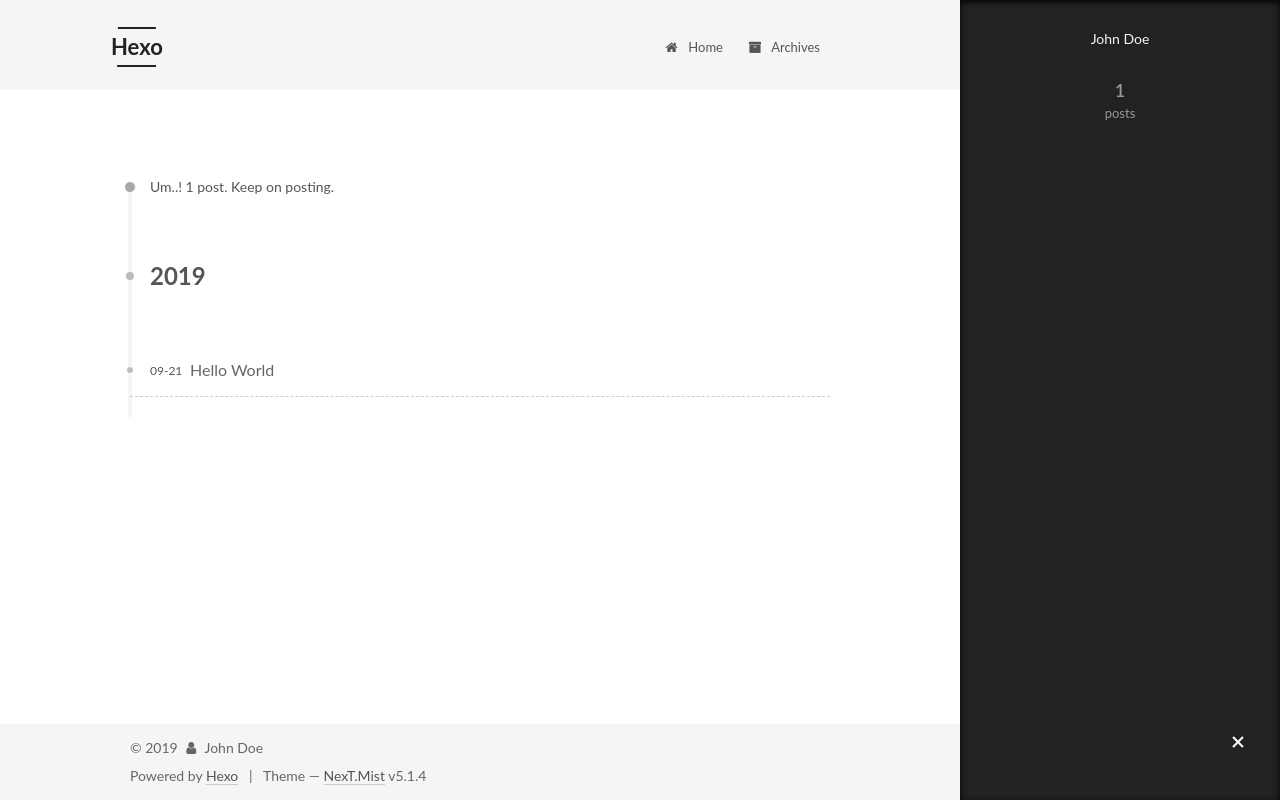
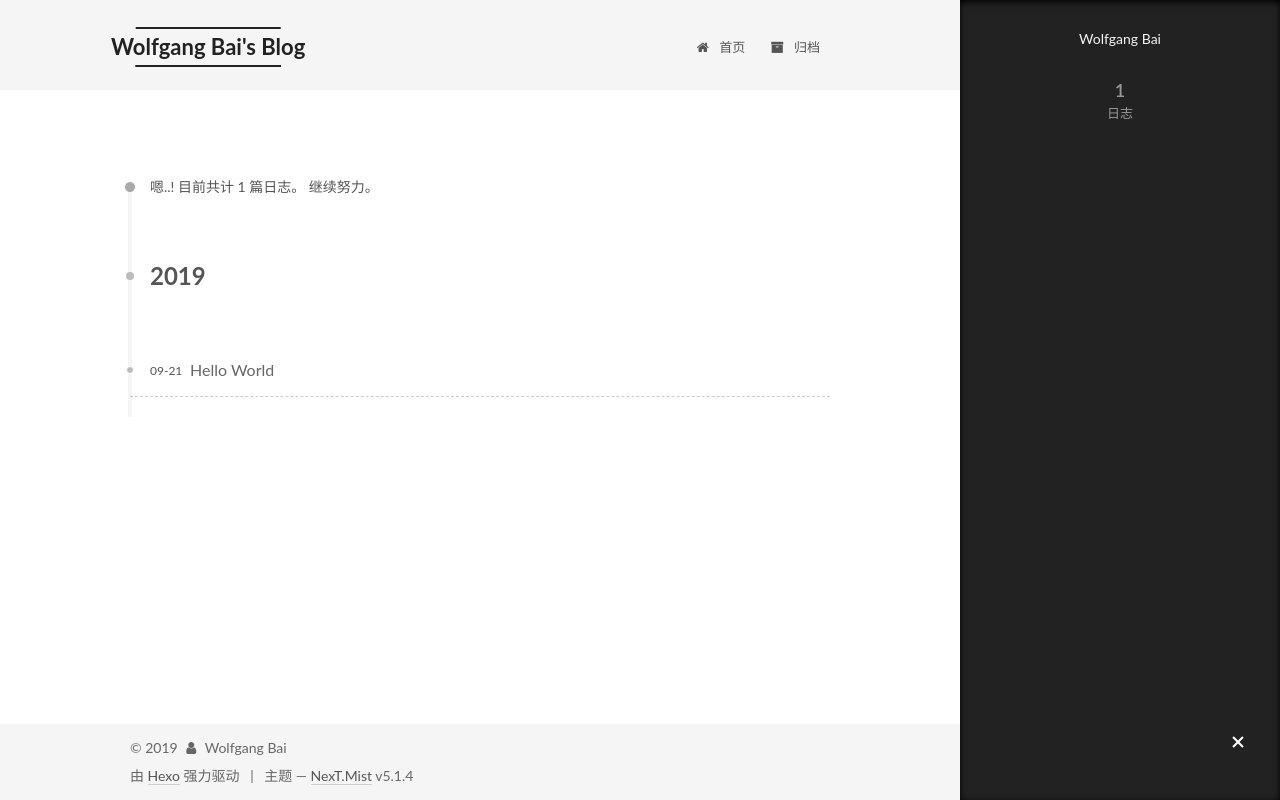
Before and after one commit to WolfgangBai/WolfgangBai.github.io, a plain HTML site: page archives/2019/09/index.html in a window 1280 px wide. Both pictures are taken after a click on the element 1238 px from the left and 743 px from the top of the page. Drawn offline with Linux system fonts and the light colour scheme.

Commit message:
Site updated: 2019-09-21 19:36:05

```diff
--- a/archives/2019/09/index.html
+++ b/archives/2019/09/index.html
@@ -5,7 +5,7 @@
 
 
 
-<html class="theme-next mist use-motion" lang="en">
+<html class="theme-next mist use-motion" lang="zh-Hans">
 <head><meta name="generator" content="Hexo 3.9.0">
   <meta charset="UTF-8">
 <meta http-equiv="X-UA-Compatible" content="IE=edge">
@@ -80,12 +80,12 @@
 
 
 <meta property="og:type" content="website">
-<meta property="og:title" content="Hexo">
+<meta property="og:title" content="Wolfgang Bai&#39;s Blog">
 <meta property="og:url" content="http://yoursite.com/archives/2019/09/index.html">
-<meta property="og:site_name" content="Hexo">
-<meta property="og:locale" content="en">
+<meta property="og:site_name" content="Wolfgang Bai&#39;s Blog">
+<meta property="og:locale" content="zh-Hans">
 <meta name="twitter:card" content="summary">
-<meta name="twitter:title" content="Hexo">
+<meta name="twitter:title" content="Wolfgang Bai&#39;s Blog">
 
 
 
@@ -101,7 +101,7 @@
     motion: {"enable":true,"async":false,"transition":{"post_block":"fadeIn","post_header":"slideDownIn","post_body":"slideDownIn","coll_header":"slideLeftIn","sidebar":"slideUpIn"}},
     duoshuo: {
       userId: '0',
-      author: 'Author'
+      author: '博主'
     },
     algolia: {
       applicationID: '',
@@ -121,7 +121,7 @@
 
 
 
-  <title>Archive | Hexo</title>
+  <title>归档 | Wolfgang Bai's Blog</title>
 
 
 
@@ -133,7 +133,7 @@
 
 </head>
 
-<body itemscope itemtype="http://schema.org/WebPage" lang="en">
+<body itemscope itemtype="http://schema.org/WebPage" lang="zh-Hans">
 
 
 
@@ -151,7 +151,7 @@
     <div class="custom-logo-site-title">
       <a href="/" class="brand" rel="start">
         <span class="logo-line-before"><i></i></span>
-        <span class="site-title">Hexo</span>
+        <span class="site-title">Wolfgang Bai's Blog</span>
         <span class="logo-line-after"><i></i></span>
       </a>
     </div>
@@ -181,7 +181,7 @@
 
               <i class="menu-item-icon fa fa-fw fa-home"></i> <br>
 
-            Home
+            首页
           </a>
         </li>
 
@@ -191,7 +191,7 @@
 
               <i class="menu-item-icon fa fa-fw fa-archive"></i> <br>
 
-            Archives
+            归档
           </a>
         </li>
 
@@ -227,7 +227,7 @@
 
 
 
-        Um..! 1 post. Keep on posting.
+        嗯..! 目前共计 1 篇日志。 继续努力。
       </span>
 
 
@@ -312,7 +312,7 @@
         <div class="site-overview">
           <div class="site-author motion-element" itemprop="author" itemscope itemtype="http://schema.org/Person">
 
-              <p class="site-author-name" itemprop="name">John Doe</p>
+              <p class="site-author-name" itemprop="name">Wolfgang Bai</p>
               <p class="site-description motion-element" itemprop="description"></p>
           </div>
 
@@ -324,7 +324,7 @@
                 <a href="/archives/">
 
                   <span class="site-state-item-count">1</span>
-                  <span class="site-state-item-name">posts</span>
+                  <span class="site-state-item-name">日志</span>
                 </a>
               </div>
 
@@ -368,13 +368,13 @@
   <span class="with-love">
     <i class="fa fa-user"></i>
   </span>
-  <span class="author" itemprop="copyrightHolder">John Doe</span>
+  <span class="author" itemprop="copyrightHolder">Wolfgang Bai</span>
 
 
 </div>
 
 
-  <div class="powered-by">Powered by <a class="theme-link" target="_blank" href="https://hexo.io">Hexo</a></div>
+  <div class="powered-by">由 <a class="theme-link" target="_blank" href="https://hexo.io">Hexo</a> 强力驱动</div>
 
 
 
@@ -382,7 +382,7 @@
 
 
 
-  <div class="theme-info">Theme &mdash; <a class="theme-link" target="_blank" href="https://github.com/iissnan/hexo-theme-next">NexT.Mist</a> v5.1.4</div>
+  <div class="theme-info">主题 &mdash; <a class="theme-link" target="_blank" href="https://github.com/iissnan/hexo-theme-next">NexT.Mist</a> v5.1.4</div>
 
 
 
--- a/css/main.css
+++ b/css/main.css
@@ -1822,7 +1822,7 @@ pre .javascript .function {
   width: 4px;
   height: 4px;
   border-radius: 50%;
-  background: #124eff;
+  background: #ff0895;
 }
 .links-of-blogroll {
   font-size: 13px;
```
Also changed, not shown: 2019/09/21/hello-world/index.html (+20 -20 lines), archives/2019/index.html (+17 -17 lines), archives/index.html (+17 -17 lines), index.html (+20 -20 lines).
